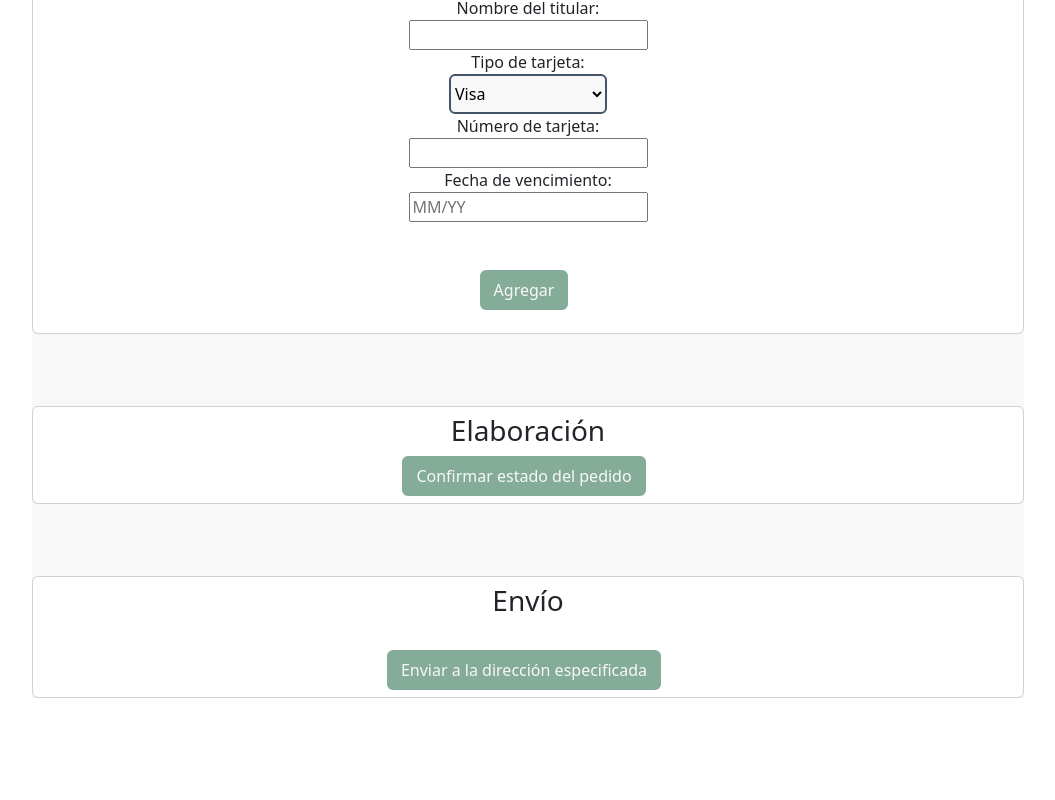
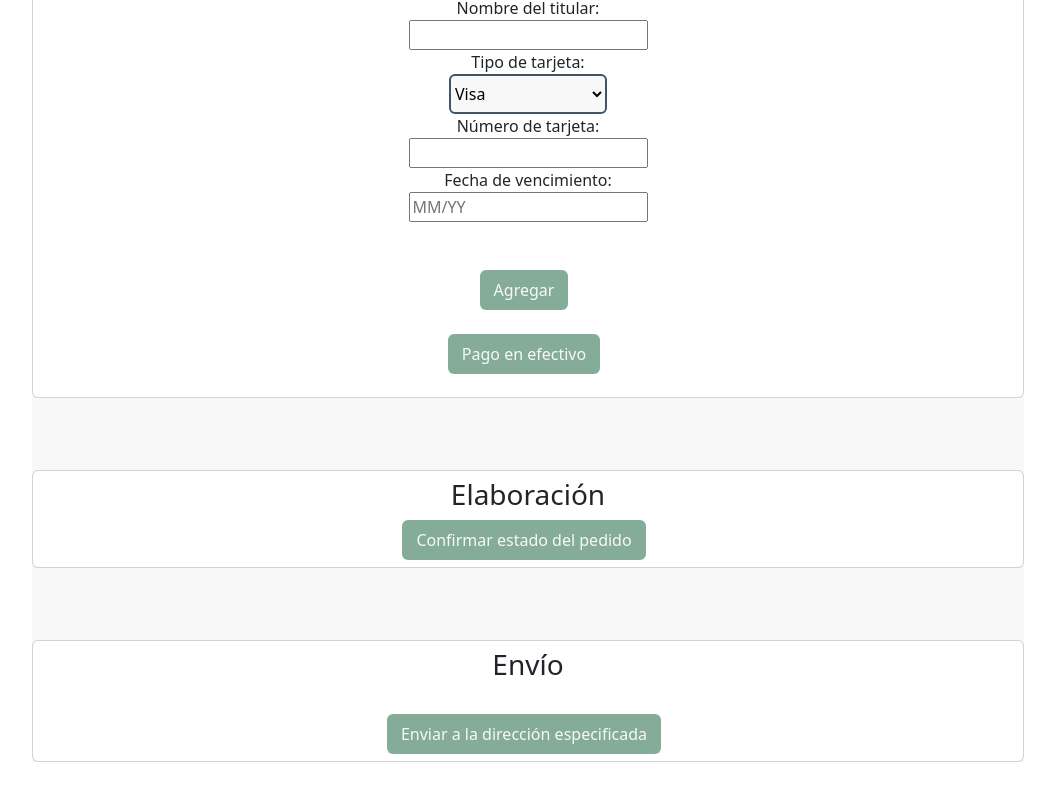
Before and after one commit to AlondraX23/restauranteApi, a Vue app: page /compra in a window 1280 px wide. Shown: the part 734-1534 px from the top of the page, without its empty margins (112-1167 px from the left). Built offline with nearby package versions, Linux system fonts and the light colour scheme.

Commit message:
Acomodo de pago

```diff
--- a/src/views/CompraView.vue
+++ b/src/views/CompraView.vue
@@ -119,6 +119,8 @@ import CardDireccion from '../components/CardDireccion.vue';
       </div>
       <br><br>
       <button type="submit" class="btn__desk btn__desk-ok me-2">Agregar</button>
+      <br><br>
+      <button type="submit" class="btn__desk btn__desk-ok me-2">Pago en efectivo</button>
     </form>
     <ul>
       <li v-for="(metodo, index) in metodosDePago" :key="index">
```
